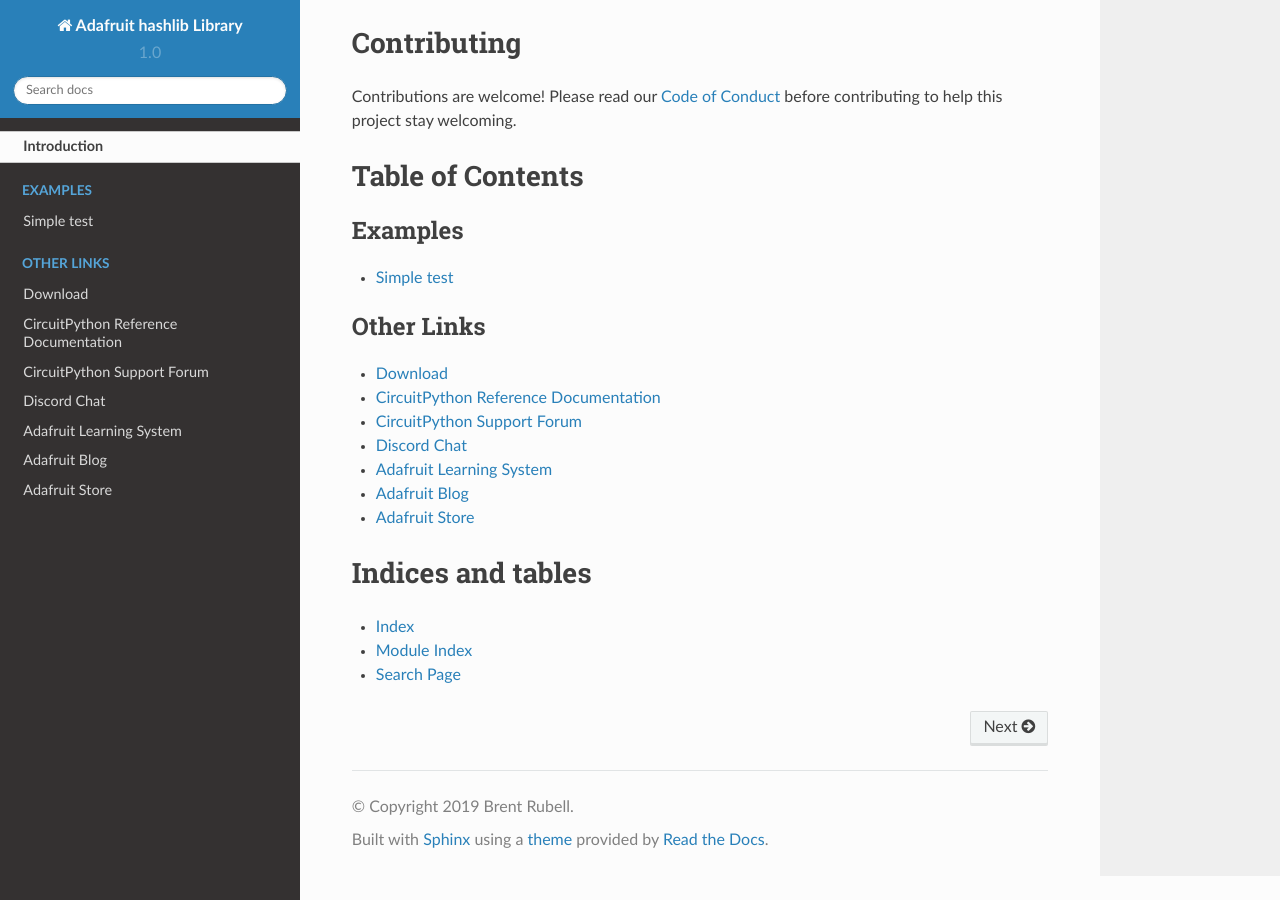
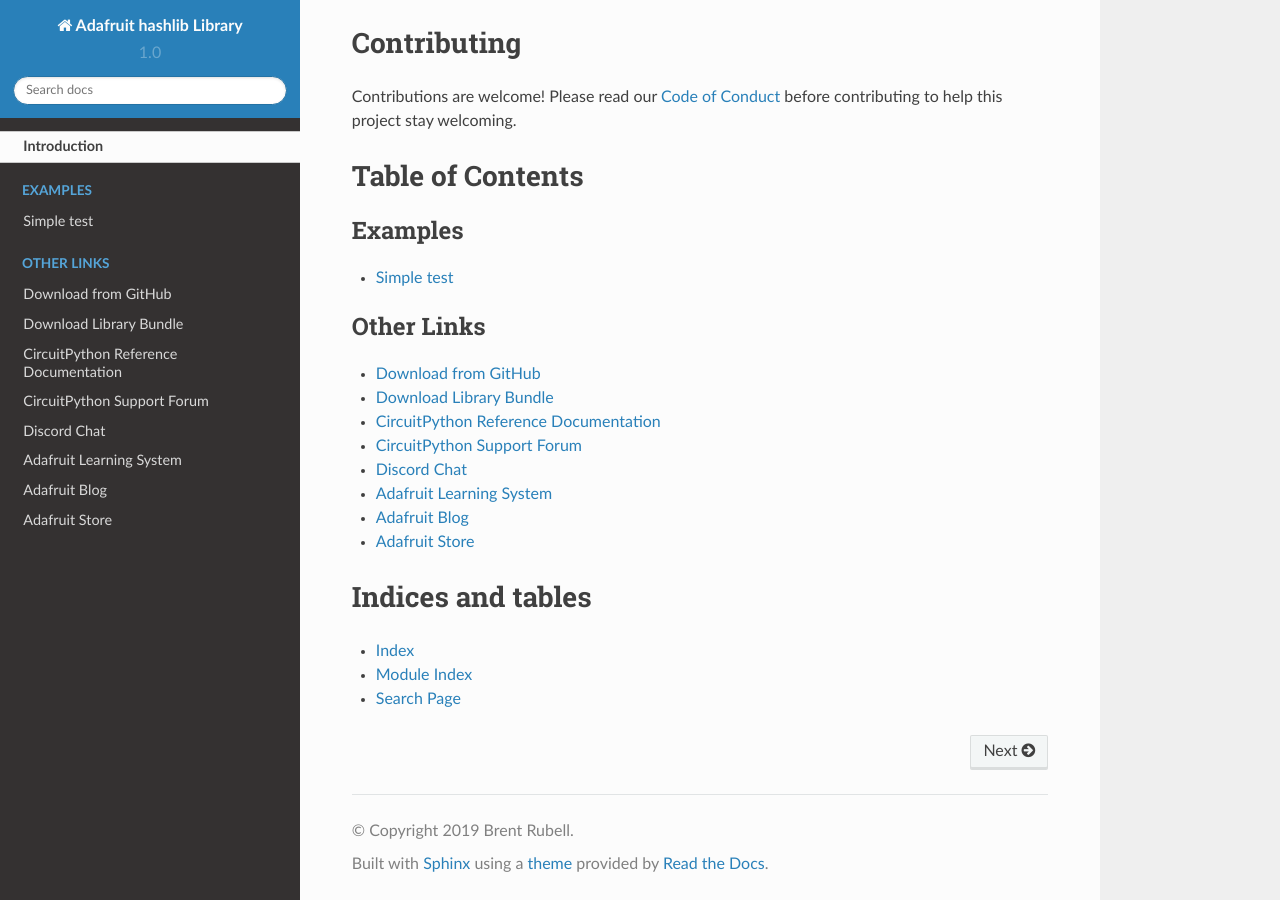
Before and after one commit to adafruit/Adafruit_CircuitPython_hashlib, a Sphinx documentation site: the page built from docs/index.rst, in a window 1280 px wide and 900 px high, scrolled down 1457 px. Built offline with Sphinx 7.4.7 and the Read the Docs theme 2.0.0, drawn with Linux system fonts in a browser that asks for light colours.

Commit message:
Added cp.org link to index.rst

```diff
--- a/docs/index.rst
+++ b/docs/index.rst
@@ -29,7 +29,8 @@ Table of Contents
 .. toctree::
     :caption: Other Links
 
-    Download <https://github.com/adafruit/Adafruit_CircuitPython_hashlib/releases/latest>
+    Download from GitHub <https://github.com/adafruit/Adafruit_CircuitPython_hashlib/releases/latest>
+    Download Library Bundle <https://circuitpython.org/libraries>
     CircuitPython Reference Documentation <https://docs.circuitpython.org>
     CircuitPython Support Forum <https://forums.adafruit.com/viewforum.php?f=60>
     Discord Chat <https://adafru.it/discord>
```
